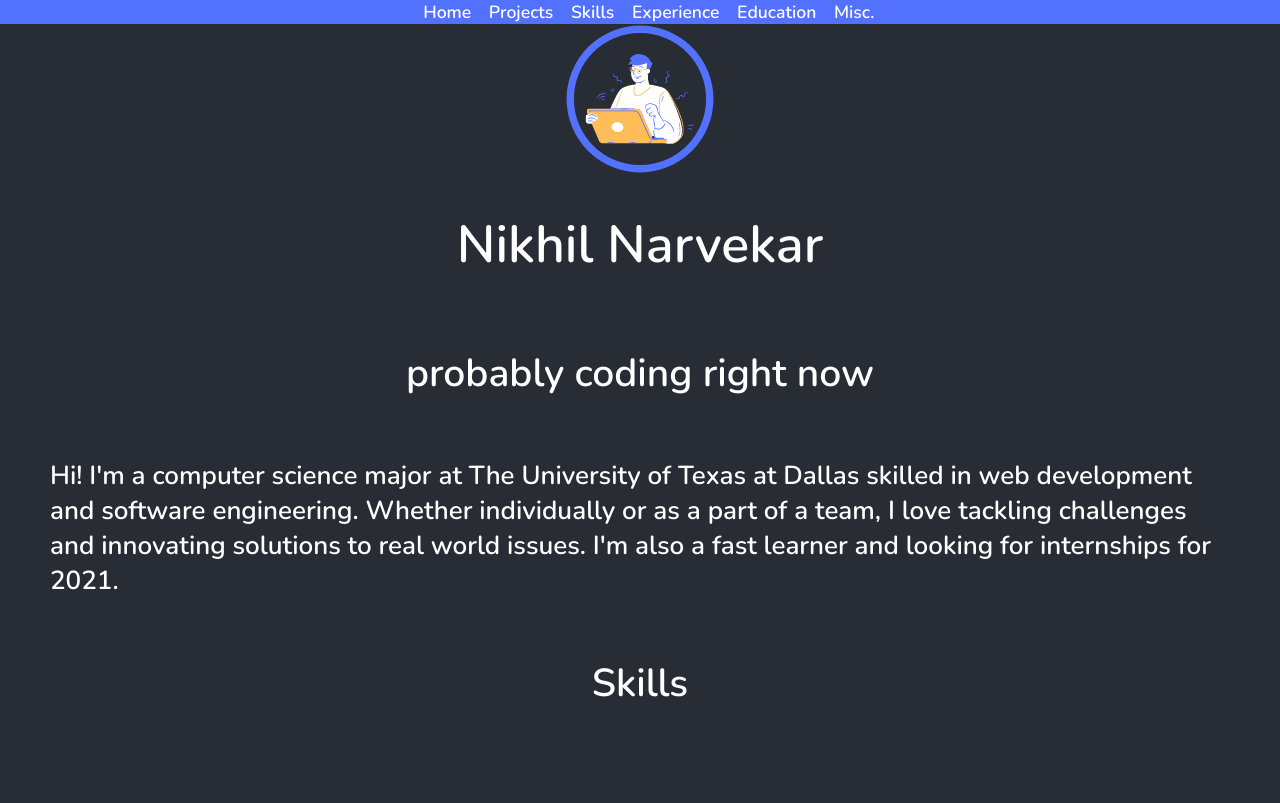
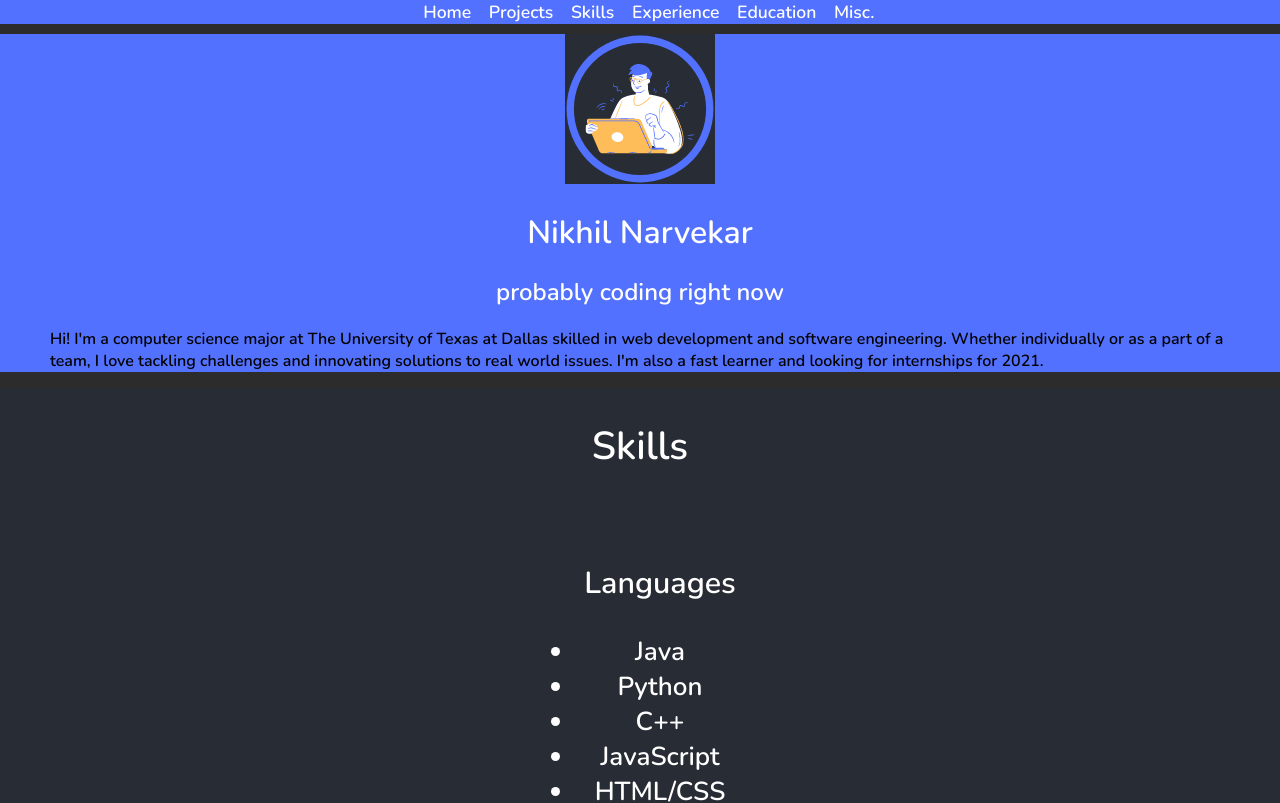
Before and after one commit to NikhilNarvekar123/PersonalSite, a React (Create React App) app: page / in a window 1280 px wide. Shown: the top 803 px of the page. Built offline with nearby package versions, Linux system fonts and the light colour scheme.

Commit message:
added more css

```diff
--- a/src/App.css
+++ b/src/App.css
@@ -1,5 +1,6 @@
 .App {
   text-align: center;
+  background-color: #2c2c2c;
 }
 
 .App-header {
@@ -13,14 +14,14 @@
   color: white;
 }
 
-h1 {
+* {
   font-family: 'Nunito', sans-serif;
 }
 
-h2 {
-  font-family: 'Nunito', sans-serif;
+h1 {
+  color: white;
 }
 
-p {
-  font-family: 'Nunito', sans-serif;
+h2 {
+  color: white;
 }
--- a/src/App.js
+++ b/src/App.js
@@ -1,6 +1,7 @@
 import React from 'react';
 import logo from './logo.svg';
 import './App.css';
+import {Section} from './Section.js';
 import {Navbar} from './Navbar.js';
 import profilePic from './profileImg.png';
 
@@ -9,16 +10,25 @@ function App() {
   return (
     <div className="App">
       <Navbar/>
-      <header className="App-header">
+      <Section background = "#5271ff">
+        <div>
           <img src = {profilePic}/>
-
           <h1>Nikhil Narvekar</h1>
           <h2>probably coding right now</h2>
+        </div>
+        <div>
           <p style = {{marginLeft: "50px", marginRight: "50px", textAlign: "left"}}>
             Hi! I'm a computer science major at The University of Texas at Dallas skilled in web development and software engineering.
             Whether individually or as a part of a team, I love tackling challenges and innovating solutions to real world issues.
             I'm also a fast learner and looking for internships for 2021.
           </p>
+        </div>
+      </Section>
+
+      <header className="App-header">
+
+
+
 
         <h2>Skills</h2>
         <ul>
--- a/src/Navbar.css
+++ b/src/Navbar.css
@@ -6,6 +6,6 @@ a {
     padding-left: 1em;
 }
 
-div {
+div.navbar {
     background-color: #5271ff;
 }
--- a/src/Navbar.js
+++ b/src/Navbar.js
@@ -11,7 +11,7 @@ export class Navbar extends React.Component {
 
     render() {
         return(
-            <div>
+            <div className = "navbar">
                 <a>Home</a>
                 <a>Projects</a>
                 <a>Skills</a>
--- a/src/Section.css
+++ b/src/Section.css
@@ -1,6 +1,5 @@
-div {
+div.section {
     width: 100%;
     height: auto;
-    display: flex;
-    justify-content: center;
-}
+    margin-top: 10px;
+ }
--- a/src/Section.js
+++ b/src/Section.js
@@ -19,7 +19,7 @@ export class Section extends React.Component {
             elem = {backgroundColor: this.props.background};
 
         return (
-            <div style = {elem}>
+            <div className = "section" style = {elem}>
                 {this.props.children}
             </div>
         );
```
Lines whose indentation alone changed are shown as unchanged.
